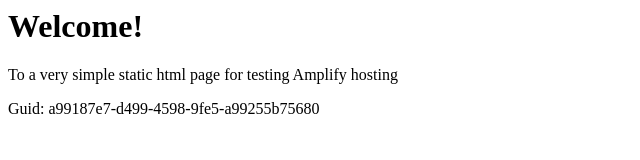
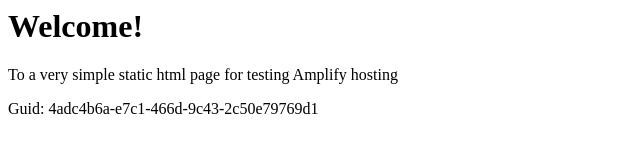
Before and after one commit to aws-aemilia-bah/Github-PR-Commit-Integration-Test-DoNotTouch-GithubWebhookPreviewCanaryTest-v1-preprod-me-south-1, a website: page src/index.html in a window 1280 px wide. Shown: the full height of the page, 0-640 px from the left. Drawn offline with Linux system fonts and the light colour scheme.

Commit message:
commit from integ tests

```diff
--- a/src/index.html
+++ b/src/index.html
@@ -12,6 +12,6 @@
 <body>
     <h1>Welcome!</h1>
     <p>To a very simple static html page for testing Amplify hosting</p>
-    <p>Guid: a99187e7-d499-4598-9fe5-a99255b75680</p></body>
+    <p>Guid: 4adc4b6a-e7c1-466d-9c43-2c50e79769d1</p></body>
 
 </html>
```
